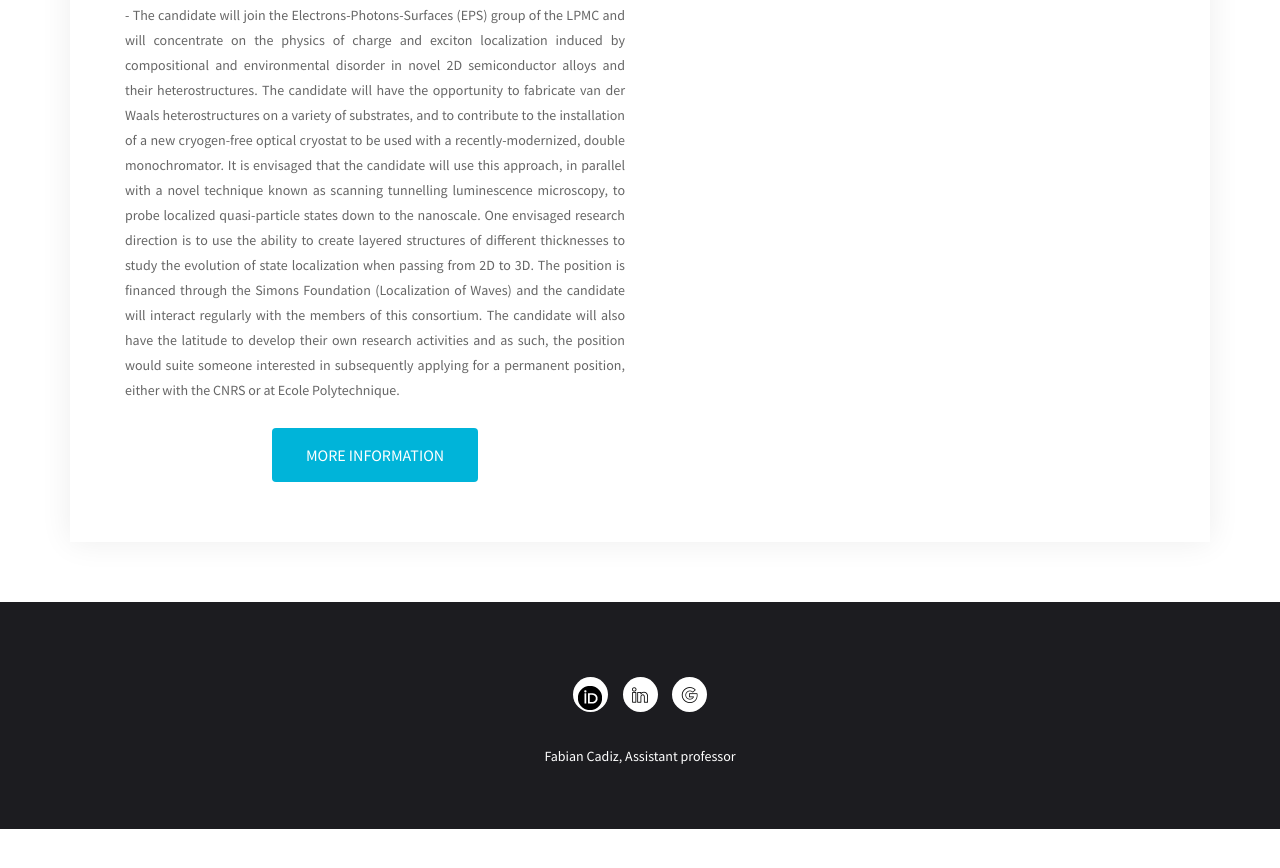
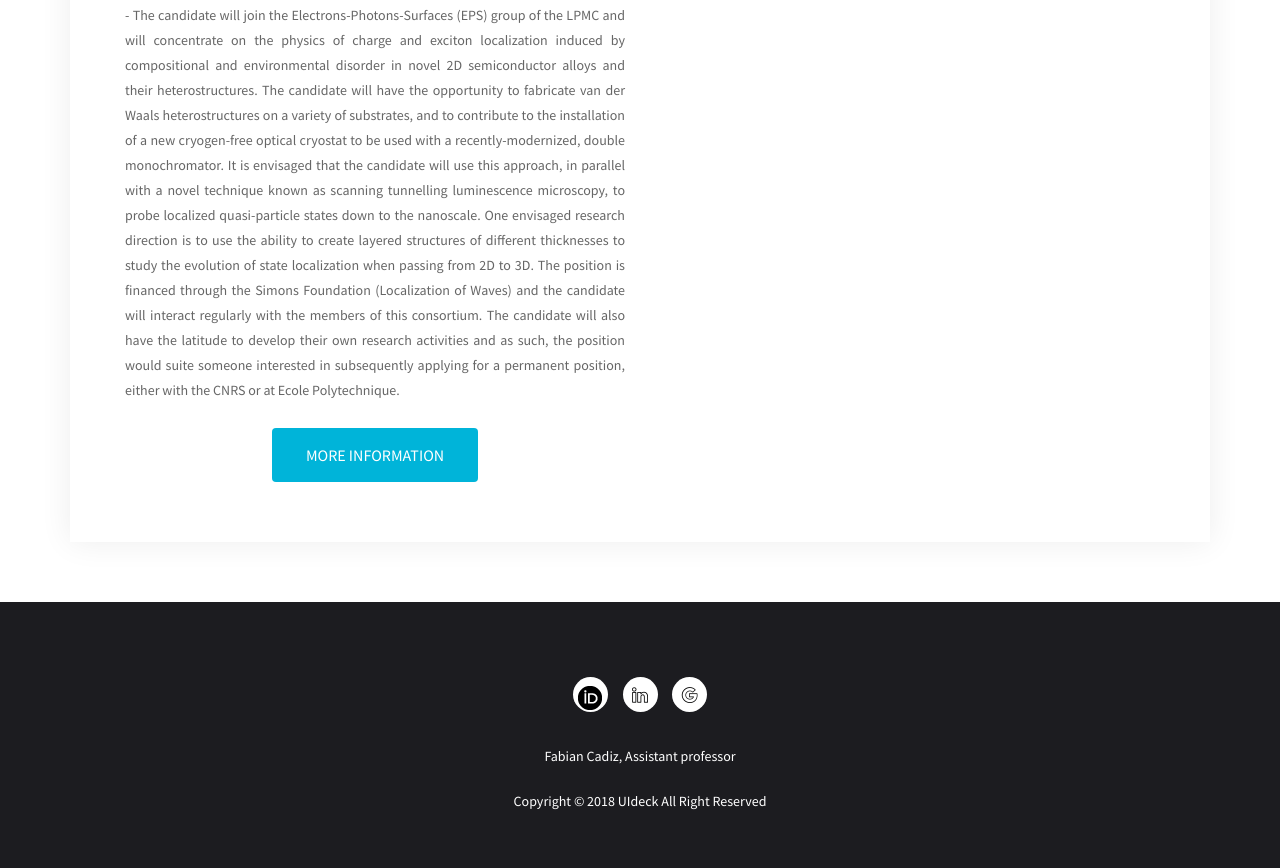
Before and after one commit to fabiancadiz/website, a plain HTML site: page index.html in a window 1280 px wide. Shown: the part 4612-5480 px from the top of the page. Before the commit the page ends 5441 px from the top, so only its background shows below. Drawn offline with Linux system fonts and the light colour scheme; files whose address does not match are found by name.

Commit message:
Update index.html

```diff
--- a/index.html
+++ b/index.html
@@ -609,6 +609,7 @@ of publications,<a href="https://scholar.google.fr/citations?hl=fr&user=MofWWDMA
                 </li>
               </ul>
               <p>Fabian Cadiz, Assistant professor</p>
+	        <p>Copyright © 2018 UIdeck All Right Reserved</p>
             </div>
           </div>
         </div>
```
